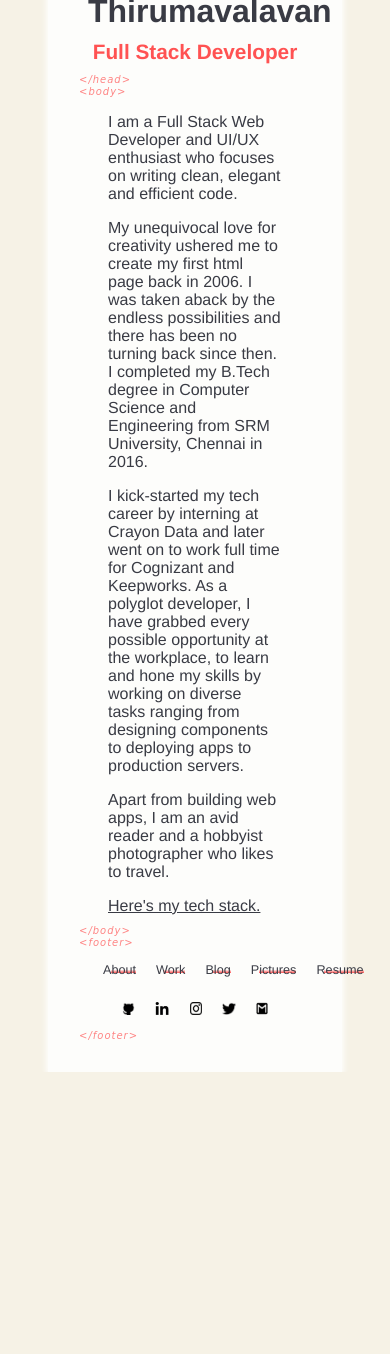
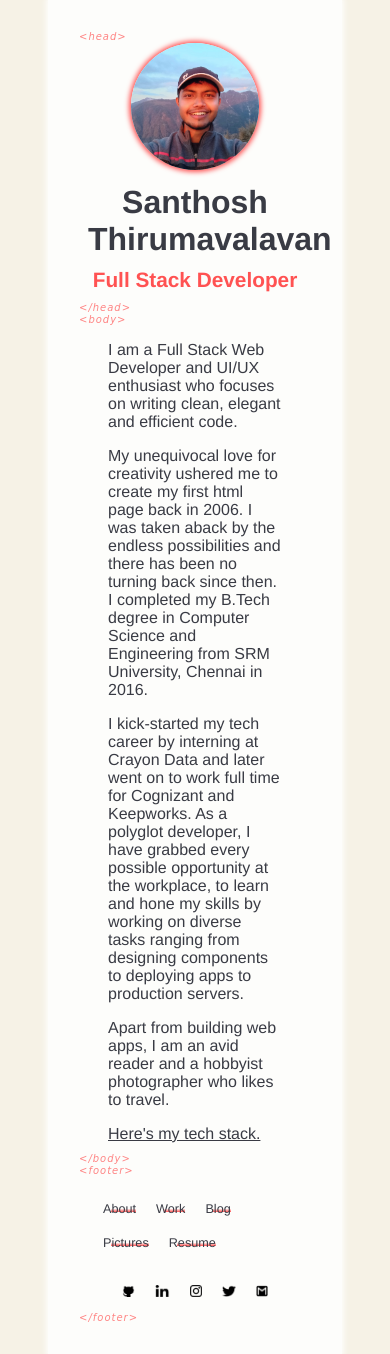
Before and after one commit to iamsantto/dev-portfolio, a React (Create React App) app: page / in a window 390 px wide. Before the commit the page ends 1072 px from the top, so only its background shows below. Built offline with nearby package versions, Linux system fonts and the light colour scheme.

Commit message:
fix responsiveness for mobile screens, added some work info, set up scroll to top

```diff
--- a/src/components/About.js
+++ b/src/components/About.js
@@ -6,6 +6,7 @@ function About() {
   useEffect(() => {
     document.body.style.height = '100vh';
     document.body.style.margin = '0';
+    window.scrollTo(0, 0);
   });
 
   return (
--- a/src/components/Work.js
+++ b/src/components/Work.js
@@ -5,6 +5,7 @@ import { WORK } from '../constants/app';
 function Work() {
   useEffect(() => {
     document.body.style.height = 'auto';
+    window.scrollTo(0, 0);
   });
 
   return (
--- a/src/constants/app.js
+++ b/src/constants/app.js
@@ -27,7 +27,7 @@ export const WORK = [
   {
     duration: 'Jan \'17 - Present',
     projects: [{
-      description: '',
+      description: 'Currently leading the development of the project by communicating with various teams across remote locations. Built major UI components with complex business logic, integrating third party APIs/SDKs. Developed the Round Robin algorithm for scheduling the customer requests. Improved the efficiency of our custom bot with the help of IBM Watson. Migrated different services to build a monolithic architecture. Set up, deployed the apps to production servers.',
       name: 'Kandy Wrappers',
       url: 'https://www.kandy.io/kandy-provides/kandy-wrappers'
     }],
@@ -57,7 +57,7 @@ export const WORK = [
   {
     duration: 'Jul \'16 - Dec \'17',
     projects: [{
-      description: 'Finished in the top 24 of a coding challenge, which helped me get into the certified Full Stack Training program conducted by NIIT StackRoute instead of the regular trainning modules.',
+      description: 'Finished in the top 24 of a coding challenge, which helped me get into the certified Full Stack Training program conducted by NIIT StackRoute instead of the regular training modules. Went on to work on a search portal that used a graph based database system and natural language processing.',
       name: 'Digital Engagement Practice',
       url: 'https://www.cognizant.com/whitepapers/Digital_Engagement_Practice_overview.pdf'
     }],
@@ -135,7 +135,7 @@ export const FOOTER = {
     { name: 'Work' },
     { name: 'Blog', link: 'https://medium.com/@craytographer' },
     { name: 'Pictures', link: 'https://500px.com/craytographer' },
-    { name: 'Resume', link: '#.pdf' }
+    { name: 'Resume', link: 'santhosht.pdf' }
   ]
 };
 
@@ -148,7 +148,7 @@ export const CONNECT = [
   {
     name: 'linkedin',
     logo: 'images/linkedin.png',
-    url: 'https://www.linkedin.com/in/iamsantto/'
+    url: 'https://www.linkedin.com/in/craytographer/'
   },
   {
     name: 'instagram',
--- a/src/index.css
+++ b/src/index.css
@@ -42,6 +42,7 @@ a {
   box-shadow: var(--shadow-config) var(--secondary-color);
   padding: 30px;
   width: 60vw;
+  position: relative;
 }
 
 .Headshot {
@@ -67,6 +68,8 @@ a {
 .Nav-Bar {
   font-size: 1.5vh;
   margin: 15px;
+  display: inline-flex;
+  flex-wrap: wrap;
 }
 
 .Nav-Bar a, .Nav-Bar span {
@@ -136,3 +139,9 @@ a {
   75%{ box-shadow: 0px 0px 10px 1px var(--primary-color); opacity:1;}
   100%{ box-shadow: 0px 0px 10px 2px var(--primary-color); opacity:1;}
 }
+
+@media (max-width: 480px) {
+  body {
+    height: auto !important;
+  }
+}
```
Also changed, not shown: 1 other file (tests, documents, lock files or other folders).
